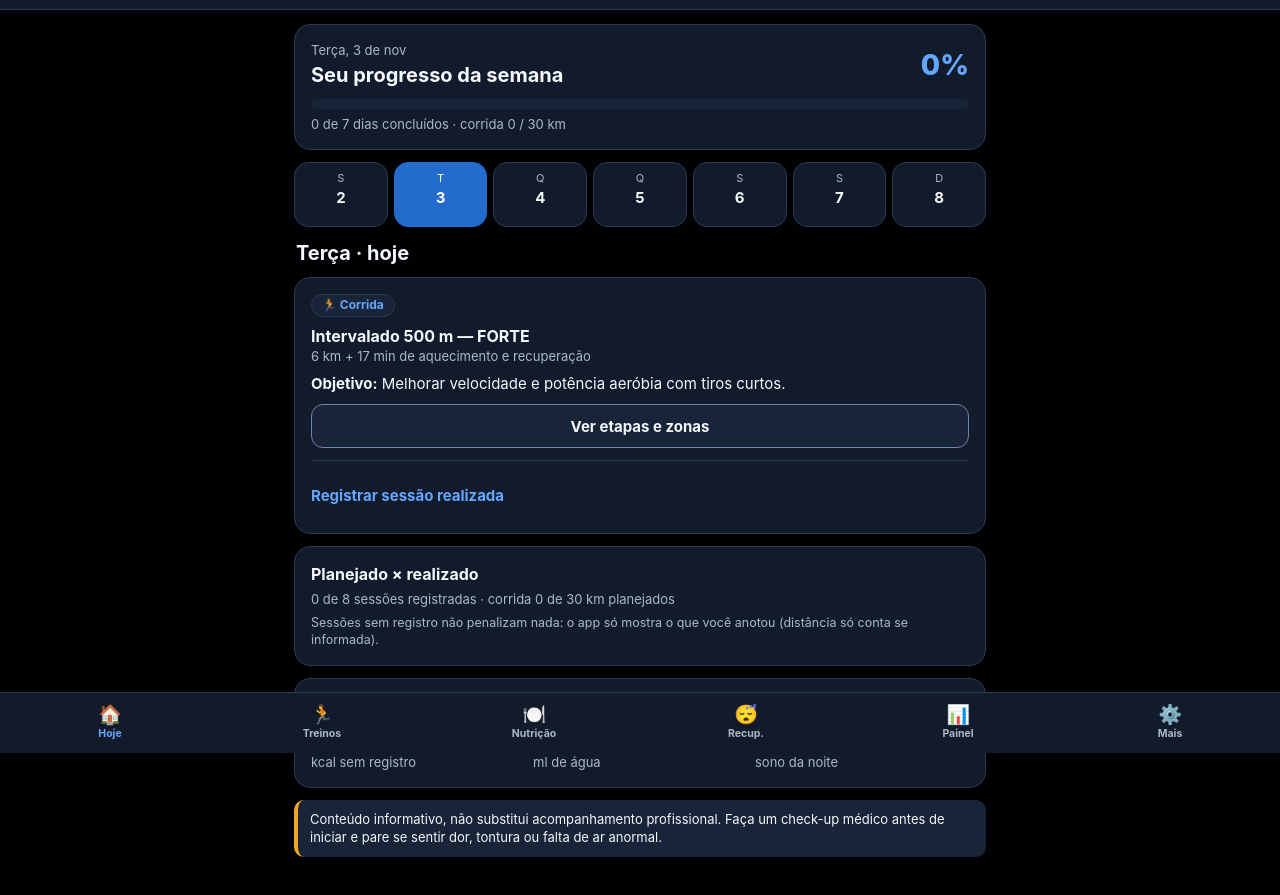
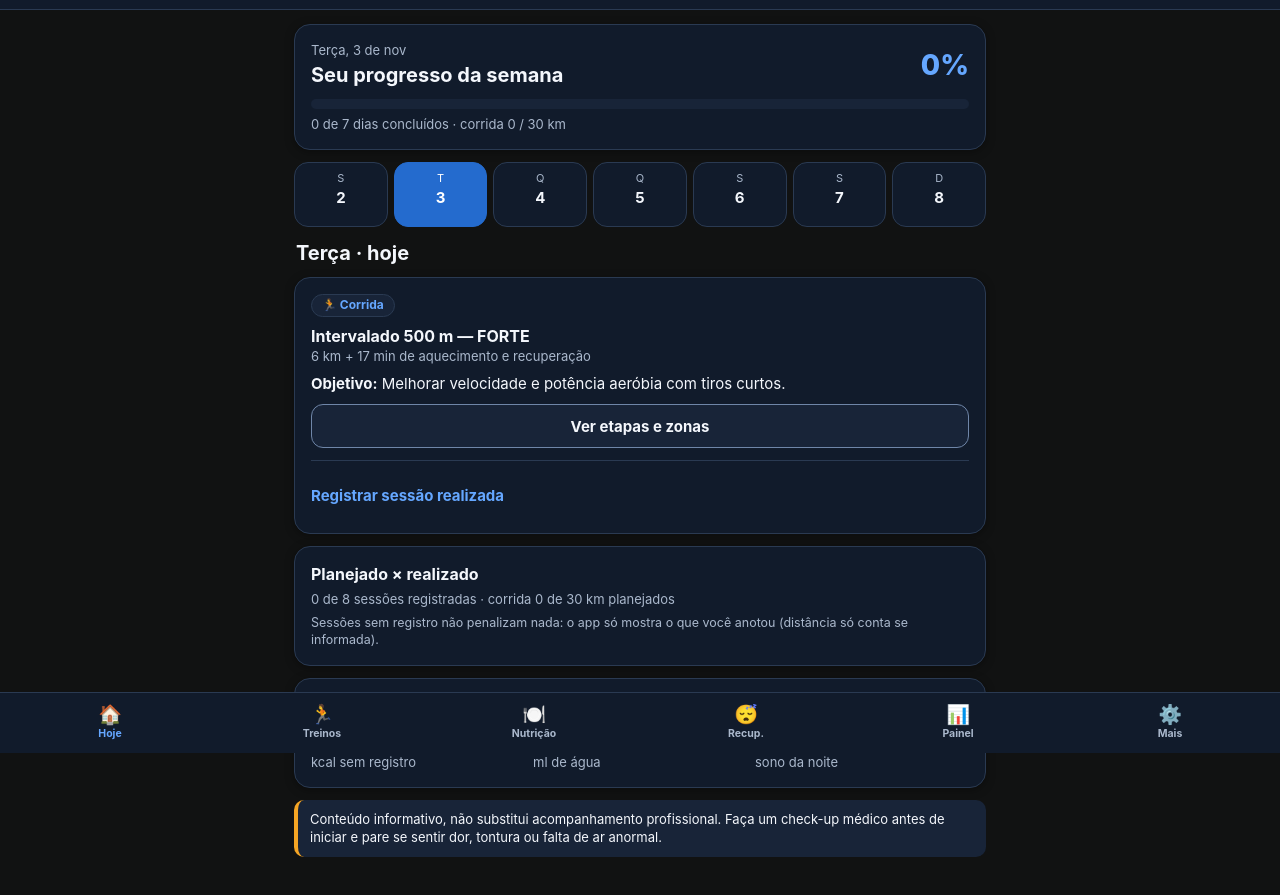
Before and after one commit to lucasdecassia/appGym, a website with bundled scripts: page atleta-hibrido 4/src/index.html in a window 1280 px wide. Shown: the part 47-942 px from the top of the page. Built offline with nearby package versions, Linux system fonts and the light colour scheme.

Commit message:
fix color

```diff
--- a/atleta-hibrido 4/src/styles/app.css
+++ b/atleta-hibrido 4/src/styles/app.css
@@ -1,7 +1,7 @@
 /* ===== Tokens (única fonte de cores; componentes só usam var(--…)) ===== */
 :root {
   color-scheme: dark;
-  --color-bg: #000102;
+  --color-bg: #111212;
   --color-surface: #111b2b;
   --color-surface-raised: #182438;
   --color-primary: #246bce;
```
